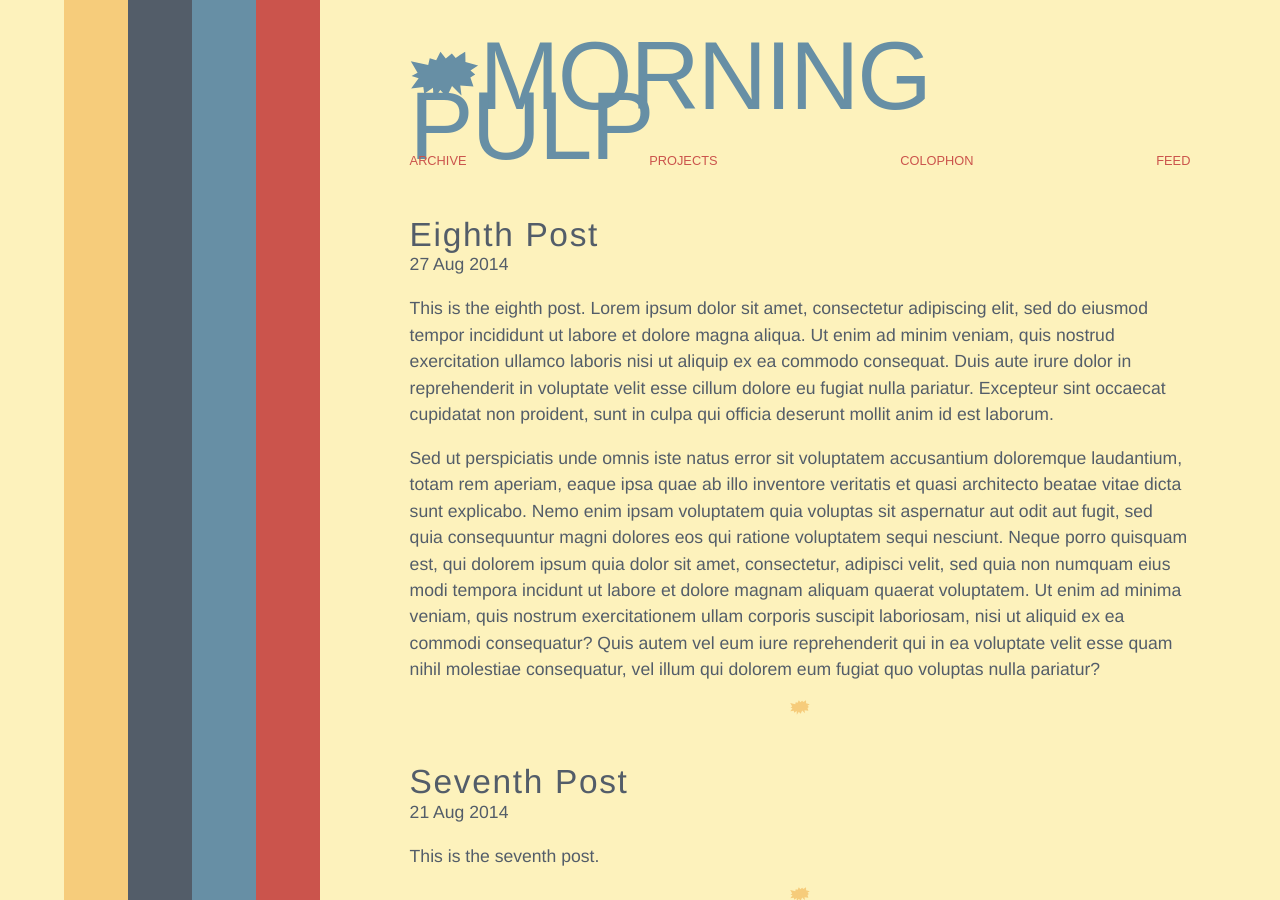
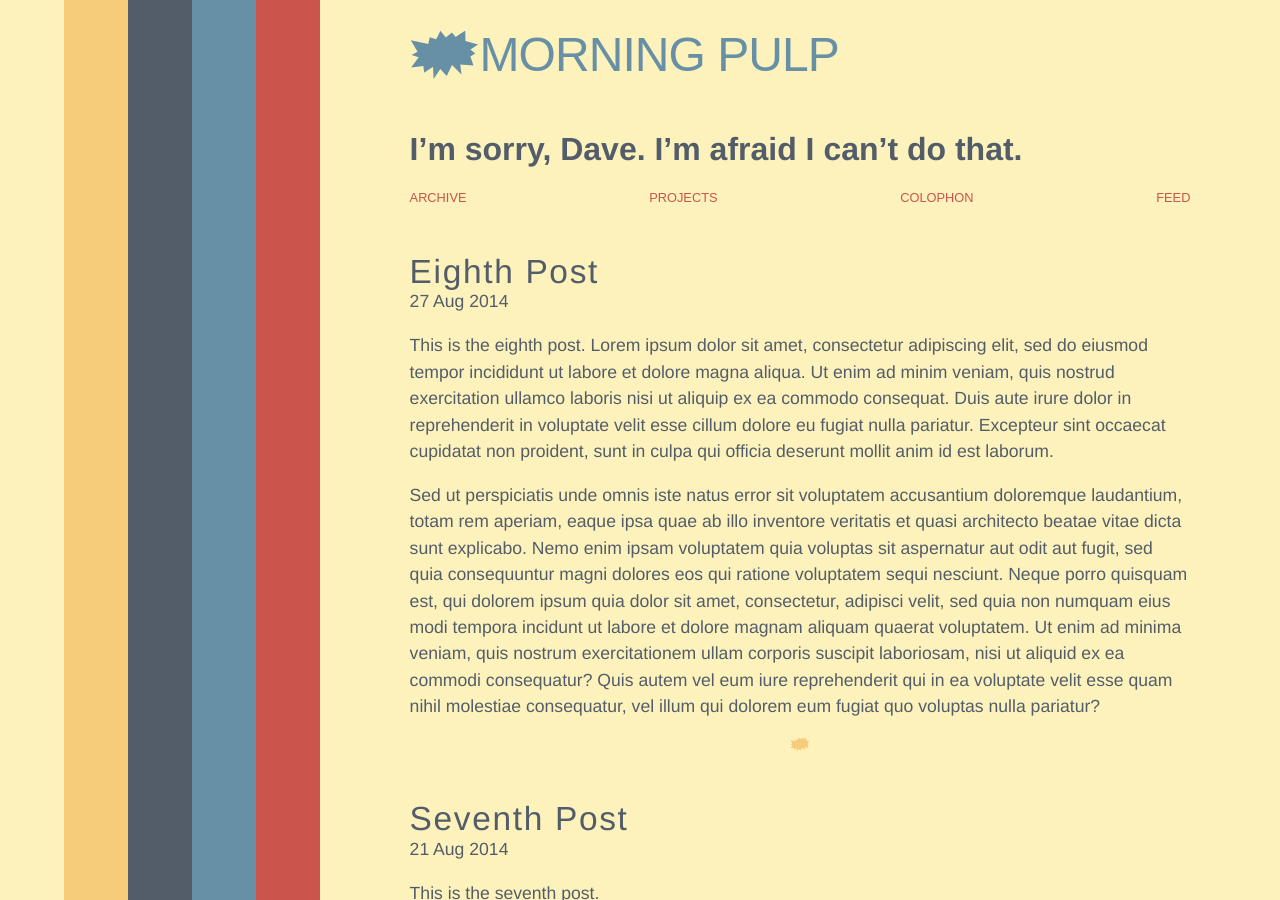
Before and after one commit to thatcameron/jekyll, a Jekyll site: the page built from index.html, in a window 1280 px wide and 900 px high. Built offline with Jekyll 4.4.1, drawn with Linux system fonts in a browser that asks for light colours; Markdown is read by kramdown in place of the engine named in the settings.

Commit message:
Didn't work

```diff
--- a/_includes/header.html
+++ b/_includes/header.html
@@ -1,4 +1,4 @@
-  <header><h1><a href="{{ site.baseurl }}/">{{ site.title }}</a></h1></header>
+  <header><a href="{{ site.baseurl }}/">{{ site.title }}</a></header>
   <nav>
     <ul class="navigation">
       <li id="archive"><a href="{{ site.baseurl }}/archive/">Archive</a></li>
@@ -7,3 +7,4 @@
       <li id="feed"><a href="{{ site.baseurl }}/atom.xml">Feed</a></li>
     </ul>
   </nav>
+  <h1>I&#8217;m sorry, Dave. I&#8217;m afraid I can&#8217;t do that.</h1>
```
